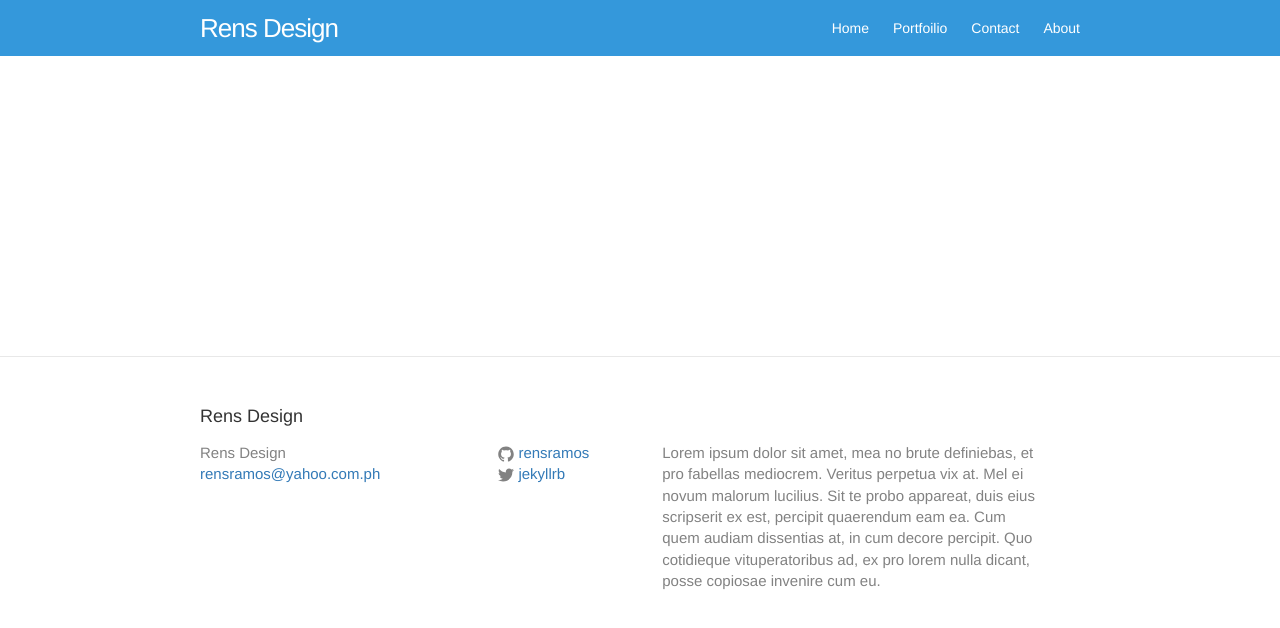
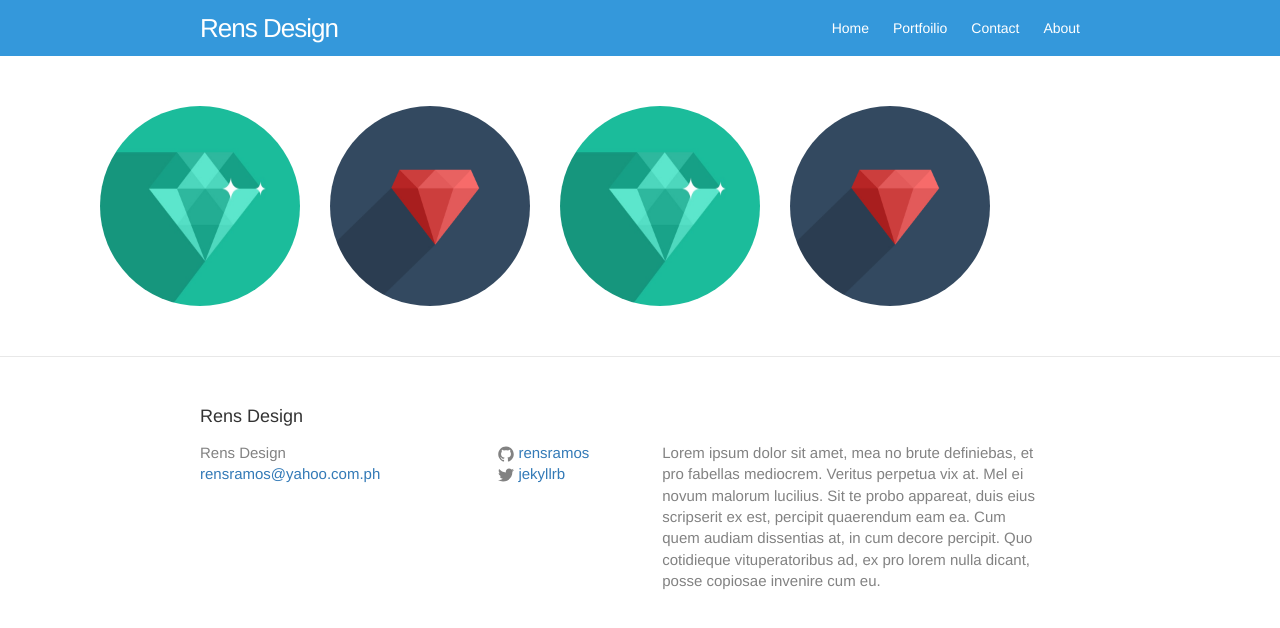
Before and after one commit to rensramos/SampleJekyll, a Jekyll site: the page built from portfolio/index.html, in a window 1280 px wide. Shown: the top 628 px of the page. Built offline with Jekyll 4.4.1, drawn with Linux system fonts in a browser that asks for light colours; nearby versions of some CDN libraries.

Commit message:
added back slash -.-

```diff
--- a/_includes/header.html
+++ b/_includes/header.html
@@ -19,7 +19,7 @@
       <div class="trigger">
         {% for page in site.pages %}
           {% if page.title %}
-          <a class="page-link" href="SampleJekyll/">Home</a>
+          <a class="page-link" href="/">Home</a>
           <a class="page-link" href="portfolio/">Portfoilio</a>
           <a class="page-link" href="contact/">Contact</a>
           <a class="page-link" href="about/">About</a>
--- a/_sass/_layout.scss
+++ b/_sass/_layout.scss
@@ -16,7 +16,7 @@
     border-radius: 150px;
     -webkit-border-radius: 150px;
     -moz-border-radius: 150px;
-    background: url(img/diamond.jpg);
+    background: url(/img/diamond.jpg);
     background-size: 100% 100%;
     background-position:center;
     margin:50px 0px 50px 0px;
@@ -29,7 +29,7 @@
     border-radius: 150px;
     -webkit-border-radius: 150px;
     -moz-border-radius: 150px;
-    background: url(img/diamond2.jpg);
+    background: url(/img/diamond2.jpg);
     background-size: 100% 100%;
     background-position:center;
     margin:50px 0px 50px -30px;
@@ -42,7 +42,7 @@
     border-radius: 150px;
     -webkit-border-radius: 150px;
     -moz-border-radius: 150px;
-    background: url(img/diamond.jpg);
+    background: url(/img/diamond.jpg);
     background-size: 100% 100%;
     background-position:center;
     margin:50px 0px 50px 0px;
@@ -55,7 +55,7 @@
     border-radius: 150px;
     -webkit-border-radius: 150px;
     -moz-border-radius: 150px;
-    background: url(img/diamond2.jpg);
+    background: url(/img/diamond2.jpg);
     background-size: 100% 100%;
     background-position:center;
     margin:50px 0px 50px -30px;
```
